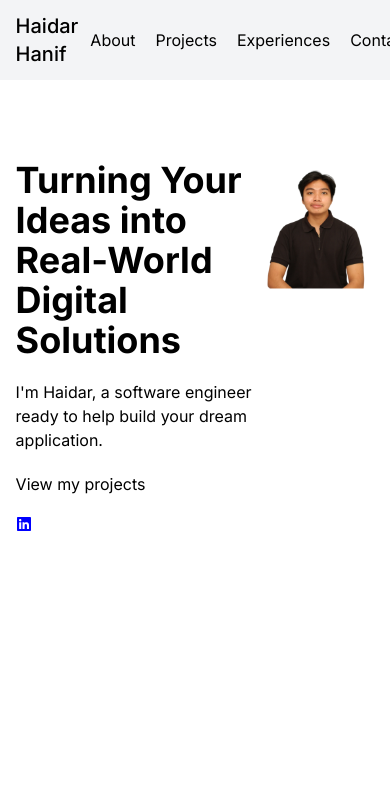
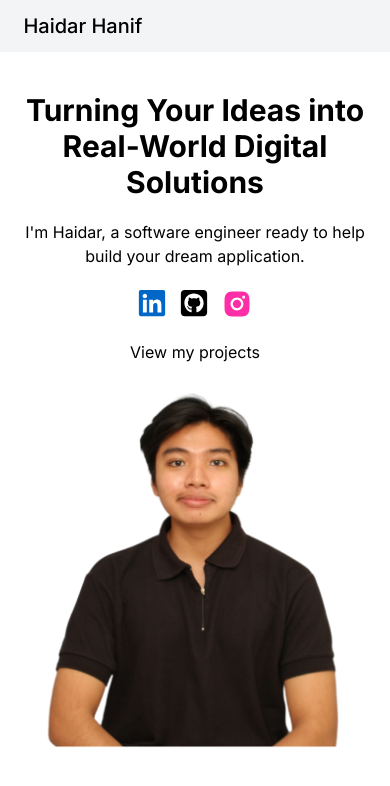
Before and after one commit to Haidarr-h/my-portfolio, a React (Vite) app: page / in a window 390 px wide. Shown: the top 786 px of the page. Built offline with nearby package versions, Linux system fonts and the light colour scheme.

Commit message:
done on hero and working on responsiveness

```diff
--- a/src/App.css
+++ b/src/App.css
@@ -3,7 +3,7 @@
 
 @layer components {
   .container-main {
-    @apply max-w-[1200px] mx-auto px-[4%] xl:px-0;
+    @apply max-w-[1200px] mx-auto px-[6%] xl:px-0;
   }
 
   .heading-section {
--- a/src/App.jsx
+++ b/src/App.jsx
@@ -2,6 +2,7 @@ import { useState } from 'react'
 import './App.css'
 import Navbar from '../src/layout/Navbar'
 import HomePage from '../src/pages/home/HomePage'
+import AboutMe from './pages/home/AboutMe'
 
 function App() {
 
@@ -9,6 +10,7 @@ function App() {
     <>
       <Navbar />
       <HomePage></HomePage>
+      <AboutMe/>
 
     </>
   )
--- a/src/layout/Navbar.jsx
+++ b/src/layout/Navbar.jsx
@@ -1,14 +1,14 @@
-
 export default function Navbar() {
   return (
     <>
       <div className="bg-[#F3F4F6] ">
-                <div className="container-main flex flex-row items-center justify-between gap-3 py-3">
+        <div className="container-main ">
+          <div className="flex flex-row items-center justify-between gap-3 py-3">
             <div>
               <h2 className="font-medium text-xl">Haidar Hanif</h2>
             </div>
 
-                    <div className="flex flex-row gap-5">
+            <div className="hidden lg:flex flex-row gap-5">
               <a href="">About</a>
               <a href="">Projects</a>
               <a href="">Experiences</a>
@@ -16,6 +16,7 @@ export default function Navbar() {
             </div>
           </div>
         </div>
+      </div>
     </>
-    )
+  );
 }
--- /dev/null
+++ b/src/pages/home/AboutMe.jsx
@@ -0,0 +1,8 @@
+
+export default function AboutMe() {
+    return (
+        <>
+
+        </>
+    )
+}
--- a/src/pages/home/HomePage.jsx
+++ b/src/pages/home/HomePage.jsx
@@ -1,25 +1,44 @@
 import { FaLinkedin } from "react-icons/fa";
+import { FaSquareGithub } from "react-icons/fa6";
+import { AiFillInstagram } from "react-icons/ai";
 
 export default function HomePage() {
   return (
     <>
       <div className="bg-white">
-                <div className="container-main pt-20">
-                    <div className="flex flex-row justify-between">
+        <div className="container-main pt-10 lg:pt-20">
+          <div className="flex flex-col lg:flex-row justify-between">
             <div className="space-y-5">
-                            <h1 className="font-bold text-4xl">Turning Your Ideas into Real-World Digital Solutions</h1>
-                            <h3>I'm Haidar, a software engineer ready to help build your dream application.</h3>
-                            <button>View my projects</button>
-                            <FaLinkedin color="blue"></FaLinkedin>
+              <h1 className="font-bold text-3xl lg:text-4xl text-center lg:text-left">
+                Turning Your Ideas into Real-World Digital Solutions
+              </h1>
+              <h3 className="text-center lg:text-left">
+                I'm Haidar, a software engineer ready to help build your dream
+                application.
+              </h3>
+              <div className="flex flex-row gap-3 justify-center lg:justify-start">
+                <a href="https://www.linkedin.com/in/haidar-hanif/">
+                  <FaLinkedin color="#0066c8" size={30}></FaLinkedin>
+                </a>
+                <a href="https://github.com/Haidarr-h">
+                  <FaSquareGithub size={30}></FaSquareGithub>
+                </a>
+                <a href="https://www.instagram.com/haidarr.h/"><AiFillInstagram color="#ff2ea6" size={32}></AiFillInstagram></a>
+              </div>
+              <button className="mx-auto block lg:mx-0">View my projects</button>
+
             </div>
 
             <div>
-                            <img src="../src/assets/meReal.png" alt="photo Profile" className="w-[350px] h-auto mr-20"/>
+              <img
+                src="../src/assets/meReal.png"
+                alt="photo Profile"
+                className="w-[350px] h-auto mr-20"
+              />
             </div>
-
           </div>
         </div>
       </div>
     </>
-    )
+  );
 }
```
Lines whose indentation alone changed are shown as unchanged.
